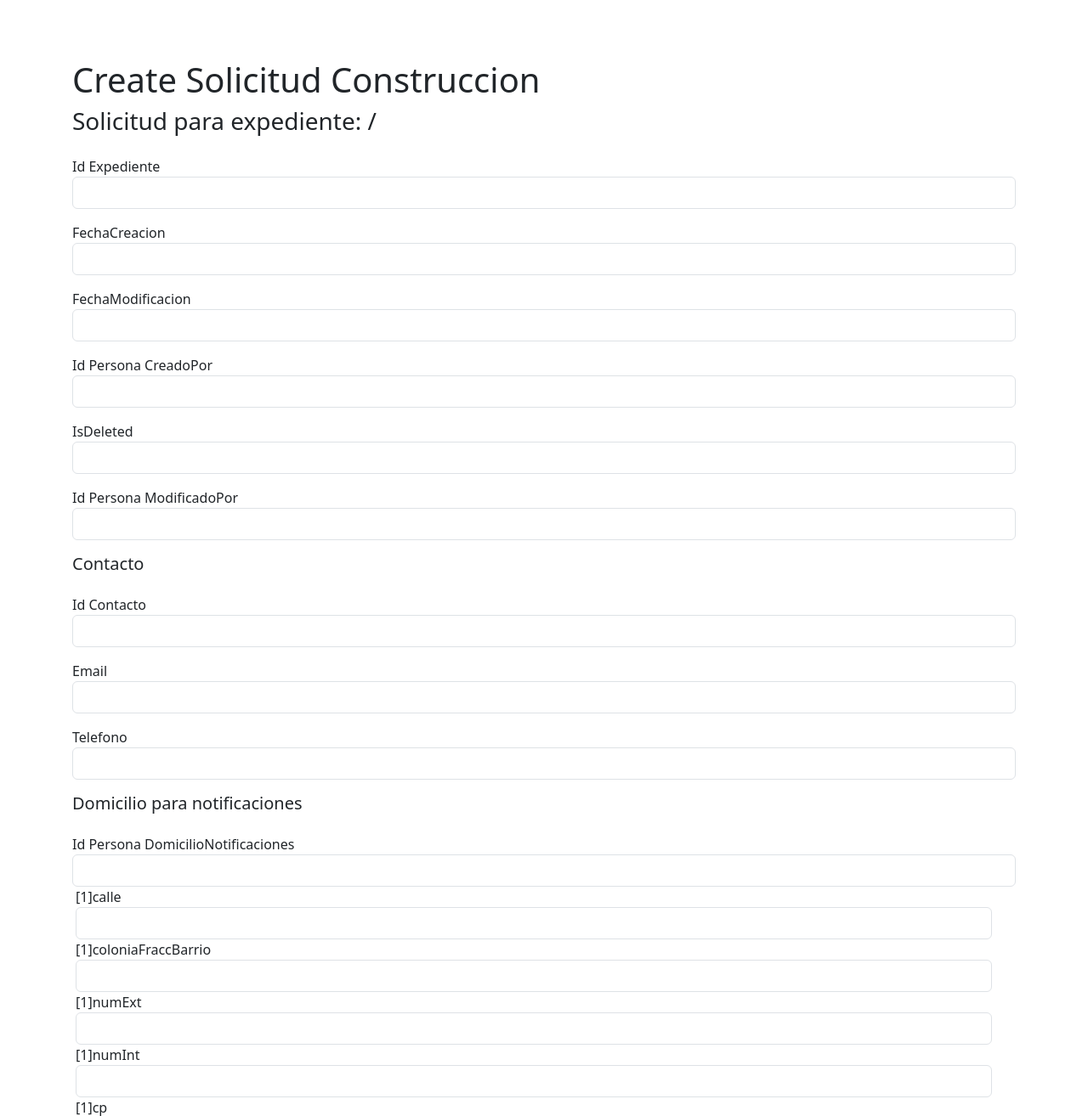
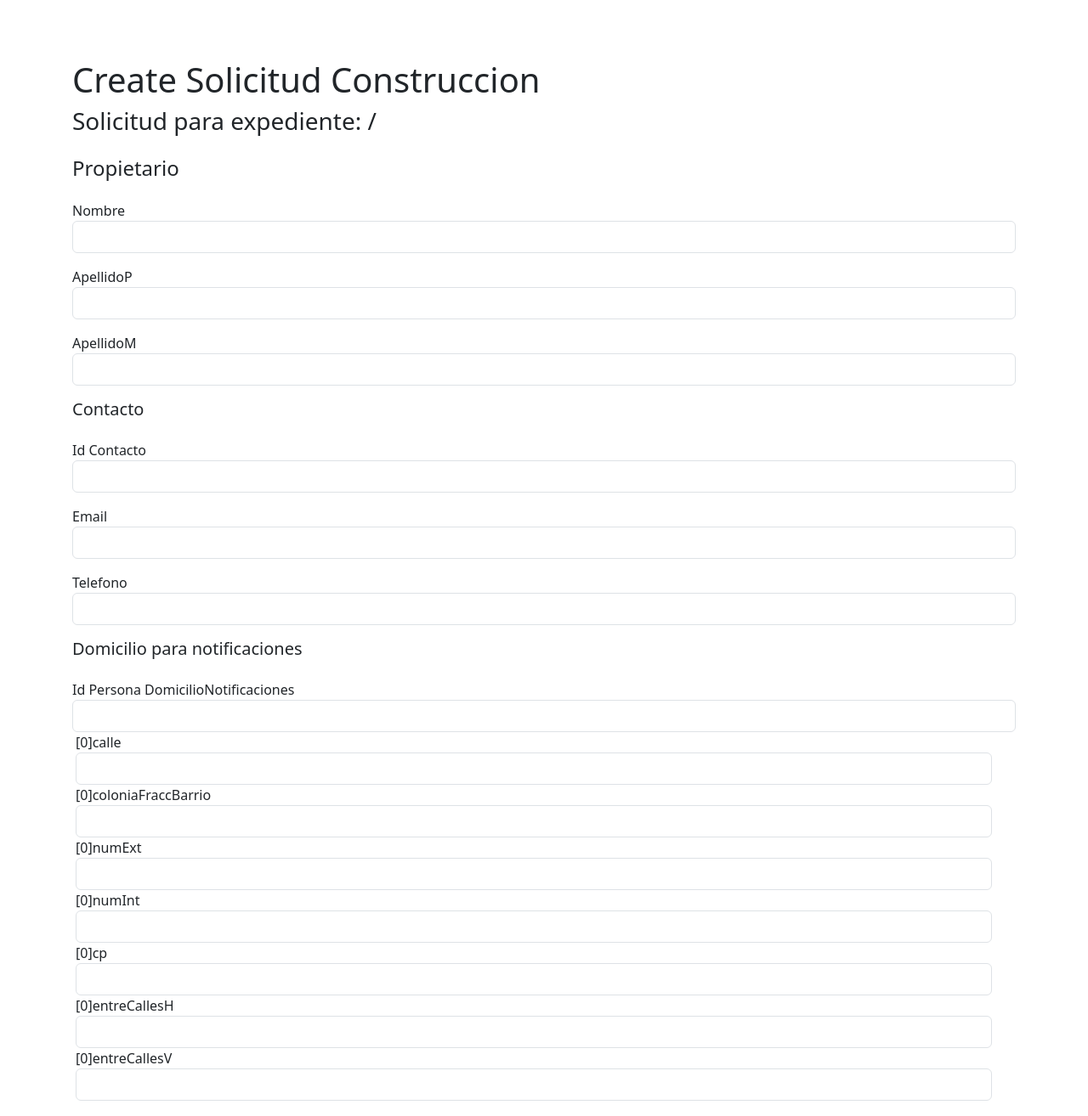
Before and after one commit to EspinoVic/SDUMA, a PHP site: template frontend/views/solicitud-construccion/create.php in a window 1280 px wide. Shown: the part 24-1338 px from the top of the page at 85% size. Run offline with PHP 8.4, Linux system fonts and the light colour scheme; the template is opened without the code that fills it: most values are stand-ins (such as "Sample title", 1, 10 or a date in 2020); form fields are guessed from the names that the template uses; data that the repository does not hold is empty; some libraries are stand-ins or nearby versions.

Commit message:
Now can load multiple Domicilios at a time, in a simple way uwu

```diff
--- a/common/models/Contacto.php
+++ b/common/models/Contacto.php
@@ -7,7 +7,7 @@ use Yii;
 /**
  * This is the model class for table "Contacto".
  *
- * @property int $Id
+ * @property int $id
  * @property string $email
  * @property string $telefono
  *
--- a/common/models/Domicilio.php
+++ b/common/models/Domicilio.php
@@ -34,7 +34,7 @@ class Domicilio extends \yii\db\ActiveRecord
     }
 
 
-      // scenarios encapsulated
+/*       // scenarios encapsulated
     public function getCustomScenarios()
     {
 
@@ -49,7 +49,7 @@ class Domicilio extends \yii\db\ActiveRecord
 
         $scenarios = $this->getCustomScenarios();
         return $scenarios;
-    }
+    } */
 
     /**
      * {@inheritdoc}
--- a/frontend/views/solicitud-construccion/_domicilio_fields.php
+++ b/frontend/views/solicitud-construccion/_domicilio_fields.php
@@ -1,24 +1,24 @@
 <?php
 /** @var common\models\Domicilio $domicilio */
 /** @var  $form */
-/* @var $tipoDom */
+/* @var $id */
 
 ?>
 
 <div class ="row g3">
 
-    <?= $form->field($domicilio, "[$tipoDom]calle",['options' => ['class' => 'col-md-6']])->textInput( /* [ 'name'=>"uwu" ] */) ?>
+    <?= $form->field($domicilio, "[$id]calle",['options' => ['class' => 'col-md-6']])->textInput( /* [ 'name'=>"uwu" ] */) ?>
 
-    <?= $form->field($domicilio, "[$tipoDom]coloniaFraccBarrio", ['options' => ['class' => 'col-md-6']])->textInput() ?>
+    <?= $form->field($domicilio, "[$id]coloniaFraccBarrio", ['options' => ['class' => 'col-md-6']])->textInput() ?>
 
-    <?= $form->field($domicilio, "[$tipoDom]numExt",['options' => ['class' => 'col-md-3']])->textInput(['maxlength' => true]) ?>
+    <?= $form->field($domicilio, "[$id]numExt",['options' => ['class' => 'col-md-3']])->textInput(['maxlength' => true]) ?>
 
-    <?= $form->field($domicilio, "[$tipoDom]numInt",['options' => ['class' => 'col-md-3']])->textInput(['maxlength' => true]) ?>
+    <?= $form->field($domicilio, "[$id]numInt",['options' => ['class' => 'col-md-3']])->textInput(['maxlength' => true]) ?>
 
-    <?= $form->field($domicilio, "[$tipoDom]cp",['options' => ['class' => 'col-md-3']])->textInput(['maxlength' => true]) ?>
+    <?= $form->field($domicilio, "[$id]cp",['options' => ['class' => 'col-md-3']])->textInput(['maxlength' => true]) ?>
 
-    <?= $form->field($domicilio, "[$tipoDom]entreCallesH", ['options' => ['class' => 'col-md-6']])->textInput(['maxlength' => true]) ?>
+    <?= $form->field($domicilio, "[$id]entreCallesH", ['options' => ['class' => 'col-md-6']])->textInput(['maxlength' => true]) ?>
 
-    <?= $form->field($domicilio, "[$tipoDom]entreCallesV", ['options' => ['class' => 'col-md-6']])->textInput(['maxlength' => true]) ?>
+    <?= $form->field($domicilio, "[$id]entreCallesV", ['options' => ['class' => 'col-md-6']])->textInput(['maxlength' => true]) ?>
 
 </div>
--- a/frontend/views/solicitud-construccion/_form.php
+++ b/frontend/views/solicitud-construccion/_form.php
@@ -18,7 +18,7 @@ use   yii\widgets\ActiveField;
 /**
 * @var common\models\SolicitudConstruccion $modelSolicitudConstruccion
 * @var common\models\Contacto $soliContacto
-* @var common\models\Persona $soliPersona
+* @var common\models\Persona $propietarioPersona
 * @var common\models\Domicilio $soliDomicilioNotif
 * @var common\models\Domicilio $soliDomicilioPredio
 */
@@ -42,18 +42,27 @@ use   yii\widgets\ActiveField;
     ); ?>
 
     <h3><?= ("Solicitud para expediente: ".( $expenditenOwnerSoli->idAnual) . "/" .($expenditenOwnerSoli->anio)  )  ?></h5>
-    <?= $form->field($modelSolicitudConstruccion, 'id_Expediente')->textInput() ?>
+    <?= $form->field($modelSolicitudConstruccion, 'id_Expediente',['options' => ['class' => 'col-md-1','display'=>'none']])/* ->textInput() */->hiddenInput()->label(false) ?>
 
-    <?= $form->field($modelSolicitudConstruccion, 'fechaCreacion')->label() ?>
+    <?= $form->field($modelSolicitudConstruccion, 'fechaCreacion',['options' => ['class' => 'col-md-1','display'=>'none']])->hiddenInput()->label(false)  ?>
+    <?= $form->field($modelSolicitudConstruccion, 'fechaModificacion',['options' => ['class' => 'col-md-1','display'=>'none']])->hiddenInput()->label(false)  ?>
 
-    <?= $form->field($modelSolicitudConstruccion, 'fechaModificacion')->label() ?>
+    <?= $form->field($modelSolicitudConstruccion, 'isDeleted',['options' => ['class' => 'col-md-1','display'=>'none']])->hiddenInput()->label(false) ?>
 
-    <?= $form->field($modelSolicitudConstruccion, 'id_Persona_CreadoPor')->textInput() ?>
-
-    <?= $form->field($modelSolicitudConstruccion, 'isDeleted')->textInput() ?>
+    <?= $form->field($modelSolicitudConstruccion, 'id_Persona_ModificadoPor',['options' => ['class' => 'col-md-1','display'=>'none']])->hiddenInput()->label(false)?>
 
 
-    <?= $form->field($modelSolicitudConstruccion, 'id_Persona_ModificadoPor')->textInput() ?>
+    <?= $form->field($modelSolicitudConstruccion, 'id_Persona_CreadoPor',['options' => ['class' => 'col-md-1','display'=>'none']])->/* textInput()-> */hiddenInput()->label(false) ?>
+
+    <h4>Propietario</h4>
+
+
+    <?= $form->field($propietarioPersona, 'nombre',['options' => ['class' => 'col-md-7']])->textInput() ?>
+    <?= $form->field($propietarioPersona, 'apellidoP',['options' => ['class' => 'col-md-6']])->textInput() ?>
+    <?= $form->field($propietarioPersona, 'apellidoM',['options' => ['class' => 'col-md-6']])->textInput() ?>
+
+
+
 
 
     <h5><?= Html::encode("Contacto") ?></h5>
@@ -68,7 +77,7 @@ use   yii\widgets\ActiveField;
 
     <h5><?= Html::encode("Domicilio para notificaciones") ?></h5>
     <?= $form->field($modelSolicitudConstruccion, 'id_Persona_DomicilioNotificaciones',['options' => ['class' => 'col-md-3']])->textInput() ?>
-    <?= $this->render("_domicilio_fields",['domicilio'=> $soliDomicilioNotif, 'form'=> $form, 'tipoDom'=>'1']) ?>
+    <?= $this->render("_domicilio_fields",['domicilio'=> $soliDomicilioNotif, 'form'=> $form, 'id'=>'0']) ?>
 
     <?=$form->field($modelSolicitudConstruccion,"id_MotivoConstruccion")->dropDownList(
             $items =
@@ -105,7 +114,7 @@ use   yii\widgets\ActiveField;
 
     <h5><?= Html::encode("Domicilio del predio") ?></h5>
     <?= $form->field($modelSolicitudConstruccion, 'id_DomicilioPredio',['options' => ['class' => 'col-md-3']] )->textInput() ?>
-    <?= $this->render("_domicilio_fields",['domicilio'=> $soliDomicilioPredio, 'form'=> $form, 'tipoDom'=>'2']) ?>
+    <?= $this->render("_domicilio_fields",['domicilio'=> $soliDomicilioPredio, 'form'=> $form, 'id'=>'1']) ?>
 
 
 
--- a/frontend/views/solicitud-construccion/create.php
+++ b/frontend/views/solicitud-construccion/create.php
@@ -5,7 +5,7 @@ use yii\helpers\Html;
 /** @var yii\web\View $this
  * @var common\models\SolicitudConstruccion $modelSolicitudConstruccion
  * @var common\models\Contacto $soliContacto
- * @var common\models\Persona $soliPersona
+ * @var common\models\Persona $propietarioPersona
  * @var common\models\Domicilio $soliDomicilioNotif
  * @var common\models\Domicilio $soliDomicilioPredio
  *
@@ -21,7 +21,7 @@ $this->params['breadcrumbs'][] = $this->title;
 
     <?= $this->render('_form', [
         'modelSolicitudConstruccion' => $modelSolicitudConstruccion,
-        'soliPersona' => $soliPersona,
+        'propietarioPersona' => $propietarioPersona,
         'soliDomicilioNotif' => $soliDomicilioNotif,
         'soliDomicilioPredio' => $soliDomicilioPredio,
         'soliContacto' => $soliContacto,
```
Also changed, not shown: frontend/controllers/SolicitudConstruccionController.php (+14 -14 lines).
